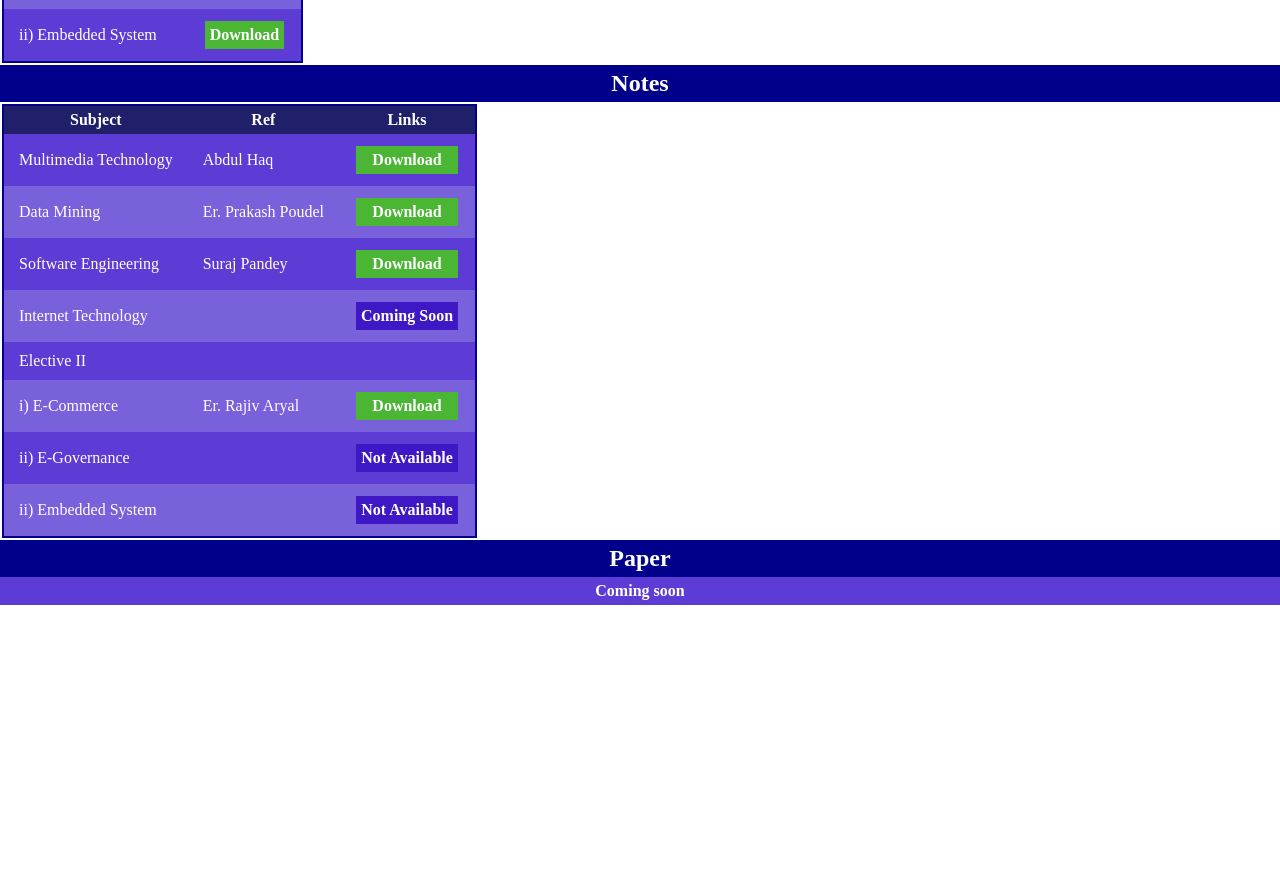
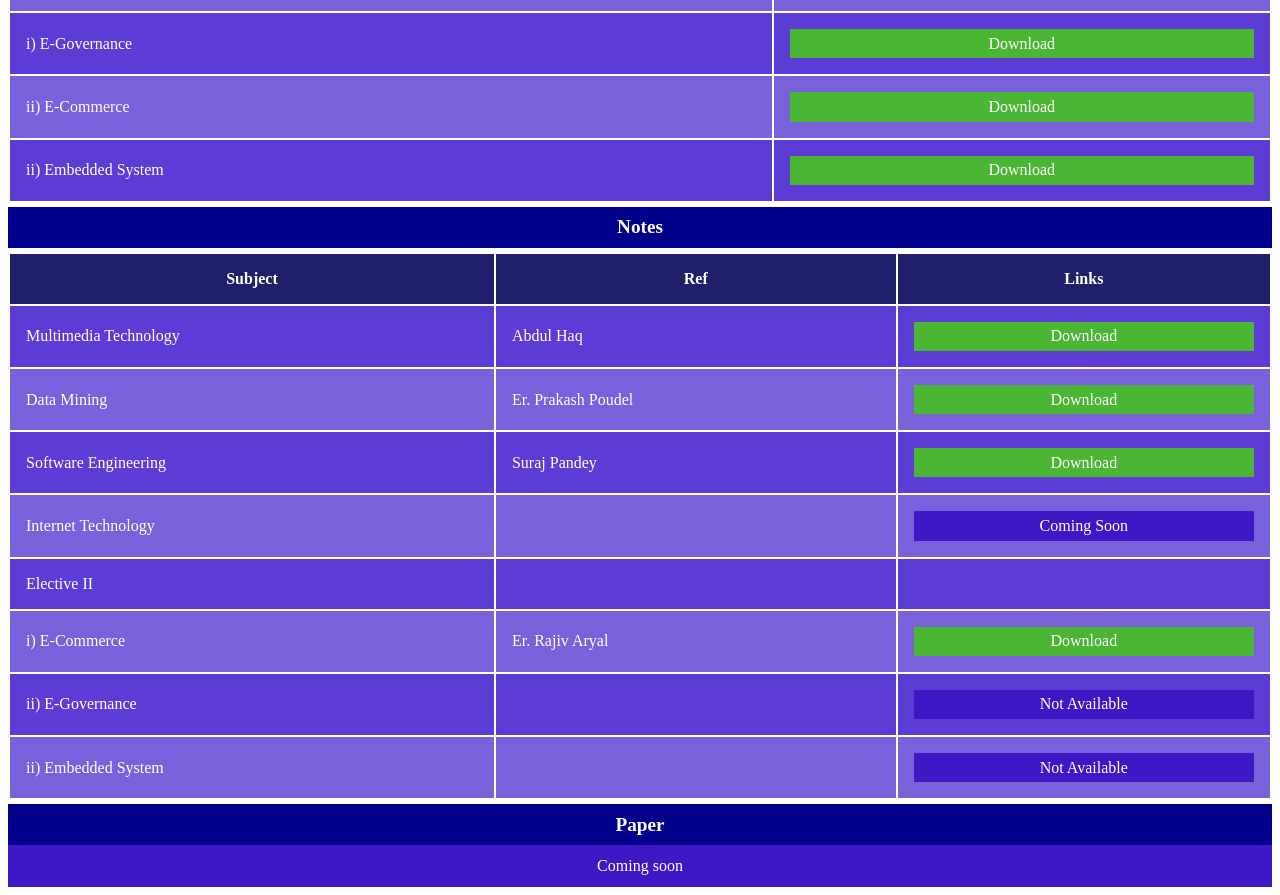
Before and after one commit to techaboutneed/dcom-management, a website built with webpack: page sixth.html in a window 1280 px wide. Shown: the part 462-1357 px from the top of the page. Before the commit the page ends 1087 px from the top, so only its background shows below. Built offline with nearby package versions, Linux system fonts and the light colour scheme.

Commit message:
styles improvement

```diff
--- a/sixth.html
+++ b/sixth.html
@@ -1,51 +1,50 @@
+<!DOCTYPE html>
+<html lang="en">
+  <head>
+    <meta charset="UTF-8" />
+    <meta http-equiv="X-UA-Compatible" content="IE=edge" />
+    <meta name="viewport" content="width=device-width, initial-scale=1.0" />
+    <title>Document</title>
     <link rel="stylesheet" href="style.css" />
     <script src="./main.js" defer></script>
-<div class="materials">
-  <div class="title">
-    <h2>Syllabus</h2>
-  </div>
-  <div class="material">
-    <table>
-      <thead>
+  </head>
+  <body>
+    <section class="topic_container">
+      <h2 class="topic_title">Syllabus</h2>
+      <table class="topic_table">
+        <thead class="topic_head">
           <tr>
             <th>Subject</th>
             <th>Links</th>
           </tr>
         </thead>
-      <tbody id="syllabusBody"></tbody>
+        <tbody id="syllabusBody" class="topic_body"></tbody>
       </table>
-  </div>
-</div>
-<div class="materials">
-  <div class="title">
-    <h2>Notes</h2>
-  </div>
-  <div class="material">
-    <table>
-      <thead>
+    </section>
+    <section class="topic_container">
+      <h2 class="topic_title">Notes</h2>
+      <table class="topic_table">
+        <thead class="topic_head">
           <tr>
             <th>Subject</th>
             <th>Ref</th>
             <th>Links</th>
           </tr>
         </thead>
-      <tbody id="noteBody"></tbody>
+        <tbody id="noteBody" class="topic_body"></tbody>
       </table>
-  </div>
-</div>
-<div class="materials">
-  <div class="title">
-    <h2>Paper</h2>
-  </div>
-  <div class="material">
-    <table>
-      <thead>
+    </section>
+    <section class="topic_container">
+      <h2 class="topic_title">Paper</h2>
+      <table class="topic_table">
+        <thead class="topic_head">
           <tr>
             <th>Subject</th>
             <th>Links (Year)</th>
           </tr>
         </thead>
-      <tbody id="paperBody"></tbody>
+        <tbody id="paperBody" class="topic_body"></tbody>
       </table>
-  </div>
-</div>
+    </section>
+  </body>
+</html>
--- a/src/modules/Method.js
+++ b/src/modules/Method.js
@@ -60,7 +60,7 @@ class rowGenerator {
     divElement.innerText = message
 
     // remove the table
-    tableParentElement.children[0].remove()
+    tableParentElement.children[1].remove()
 
     // append message instead of table
     tableParentElement.appendChild(divElement)
--- a/style.css
+++ b/style.css
@@ -1,101 +1,102 @@
 :root {
-  --available: #4bb534;
-  --wait: rgb(93, 60, 214);
+  --title-size: 1.2rem;
+  --title-text: #fff;
+  --title-background: darkblue;
+  --table-heading: rgb(31, 32, 105);
+  --text-color: #fff;
+  --tr-odd-color: rgb(93, 60, 214);
+  --tr-even-color: rgb(120, 97, 219);
+  --available-btn-color: #4bb534;
+  --not-available-btn-color: rgb(61, 24, 196);
 }
 
-/* Global */
-* {
+.topic_container * {
+  margin: 0;
   padding: 0;
-  margin: 0;
   box-sizing: border-box;
 }
 
-/* Materials */
-.materials .title {
-  background-color: darkblue;
-  padding: 5px 0px;
+.topic_container {
+  max-width: 100vw;
+  width: 100%;
 }
 
-.title h2 {
+.topic_title {
+  padding-block: 0.5em;
+  padding-inline: 1em;
   text-align: center;
-  color: white;
-  font-weight: bold;
+  background-color: var(--title-background);
+  color: var(--title-text);
+  font-size: var(--title-size);
 }
 
-.materials .material table {
-  border-collapse: collapse;
-  border-width: 2px;
-  border-style: solid;
-  margin: 2px 0px 2px 2px;
-  border-color: darkblue;
-  user-select: none;
+.topic_table {
+  width: 100%;
+  margin-block: 0.25em;
+  border-style: none;
+  overflow-x: scroll;
 }
 
-.materials .material table thead tr th {
-  padding: 5px;
-  text-align: center;
-  vertical-align: middle;
+.topic_head {
+  background-color: var(--table-heading);
 }
 
-.materials .material table thead tr th {
-  background-color: rgb(31, 32, 105);
-  color: #fff;
+.topic_head tr,
+.topic_body tr {
+  width: 100%;
 }
 
-.materials .material table tbody tr:nth-child(2n + 1) {
-  background: rgb(93, 60, 214);
-  color: #fff;
+.topic_body tr:nth-child(even) {
+  background-color: var(--tr-even-color);
 }
 
-.materials .material table tbody tr:nth-child(2n + 2) {
-  background: rgb(120, 97, 219);
-  color: #fff;
+.topic_body tr:nth-child(odd) {
+  background-color: var(--tr-odd-color);
 }
 
-.materials .material table tbody tr td {
-  padding: 10px 15px;
+.topic_head th,
+.topic_body td {
   text-align: left;
-  vertical-align: middle;
-  max-width: 250px;
-  border: none;
+  padding-block: 1em;
+  padding-inline: 1em;
+  color: var(--text-color);
 }
-.materials .material table tbody tr td a {
+
+.topic_head th {
+  text-align-last: center;
+}
+
+.topic_body td:first-child {
+  word-break: break-all;
+}
+
+.topic_body td:last-child {
   display: flex;
+  justify-content: center;
   align-items: center;
-  justify-content: center;
-  text-align: center;
-  cursor: pointer;
-  margin: 2px;
+  flex-direction: column;
+  gap: 0.4em;
 }
 
 .btn {
-  background-color: var(--available);
-  outline: none;
-  padding: 5px;
-  color: #fff;
-  font-weight: bold;
   text-decoration: none;
-  cursor: pointer;
+  display: inline-block;
+  padding-block: 0.35em;
+  padding-inline: 0.7em;
+  background-color: var(--available-btn-color);
+  color: var(--text-color);
+  width: 100%;
+  text-align: center;
 }
 
+.soon,
 .soonbtn {
-  background-color: rgb(61, 24, 196);
-  color: #fff;
+  background-color: var(--not-available-btn-color);
 }
 
 .soon {
-  font-weight: bold;
+  padding-block: 0.75em;
+  padding-inline: 1em;
   text-align: center;
-  background-color: var(--wait);
-  margin-bottom: 20px;
-  color: #fff;
-  padding: 5px 0px;
-  width: 100%;
-  cursor: default;
+  color: var(--text-color);
 }
-
-@media (max-width: 426px) {
-  .materials .material table {
-    margin: 2px auto;
-  }
-}
```
Also changed, not shown: main.js (+1 -1 lines). Lines whose indentation alone changed are shown as unchanged.
